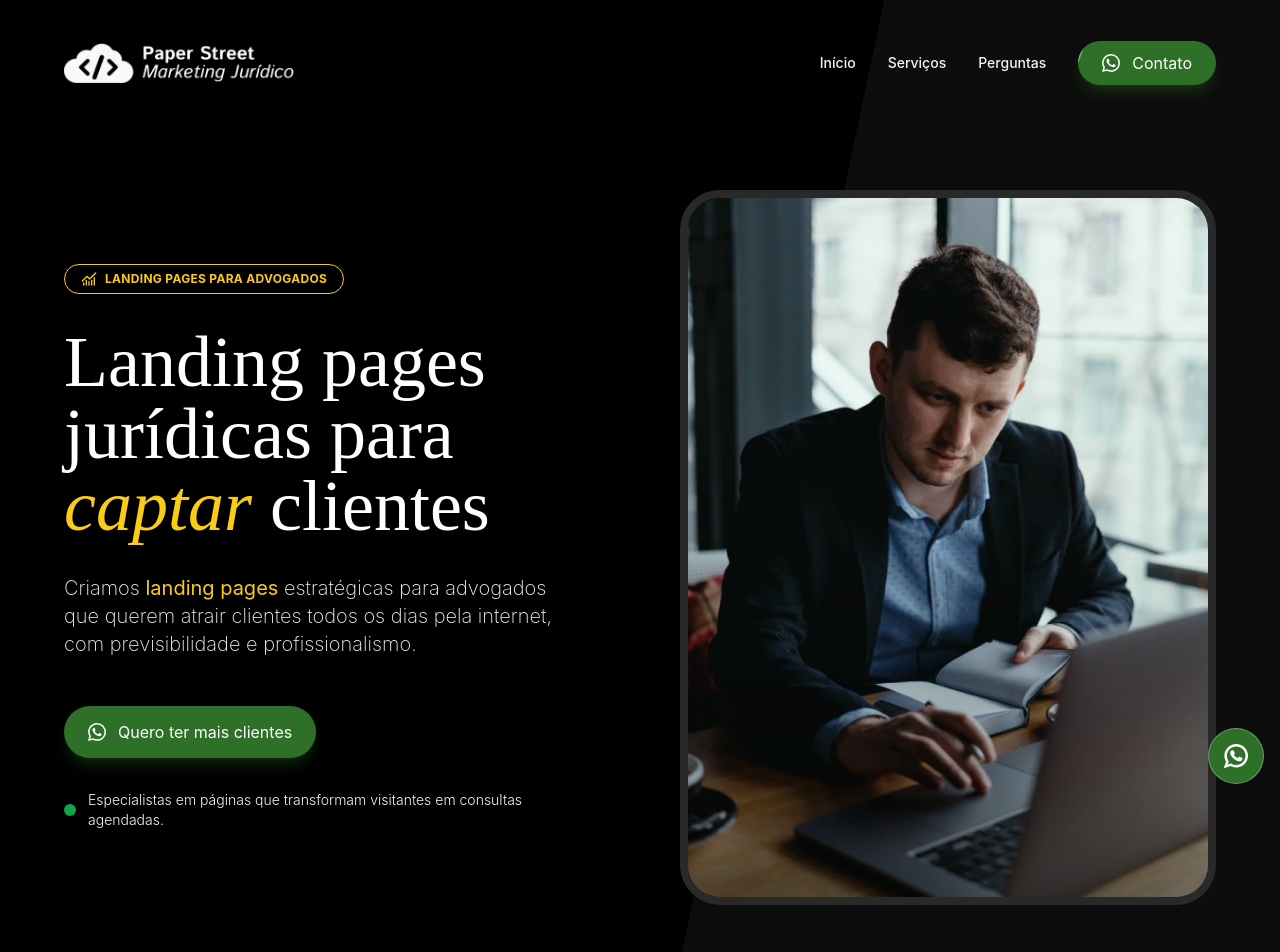
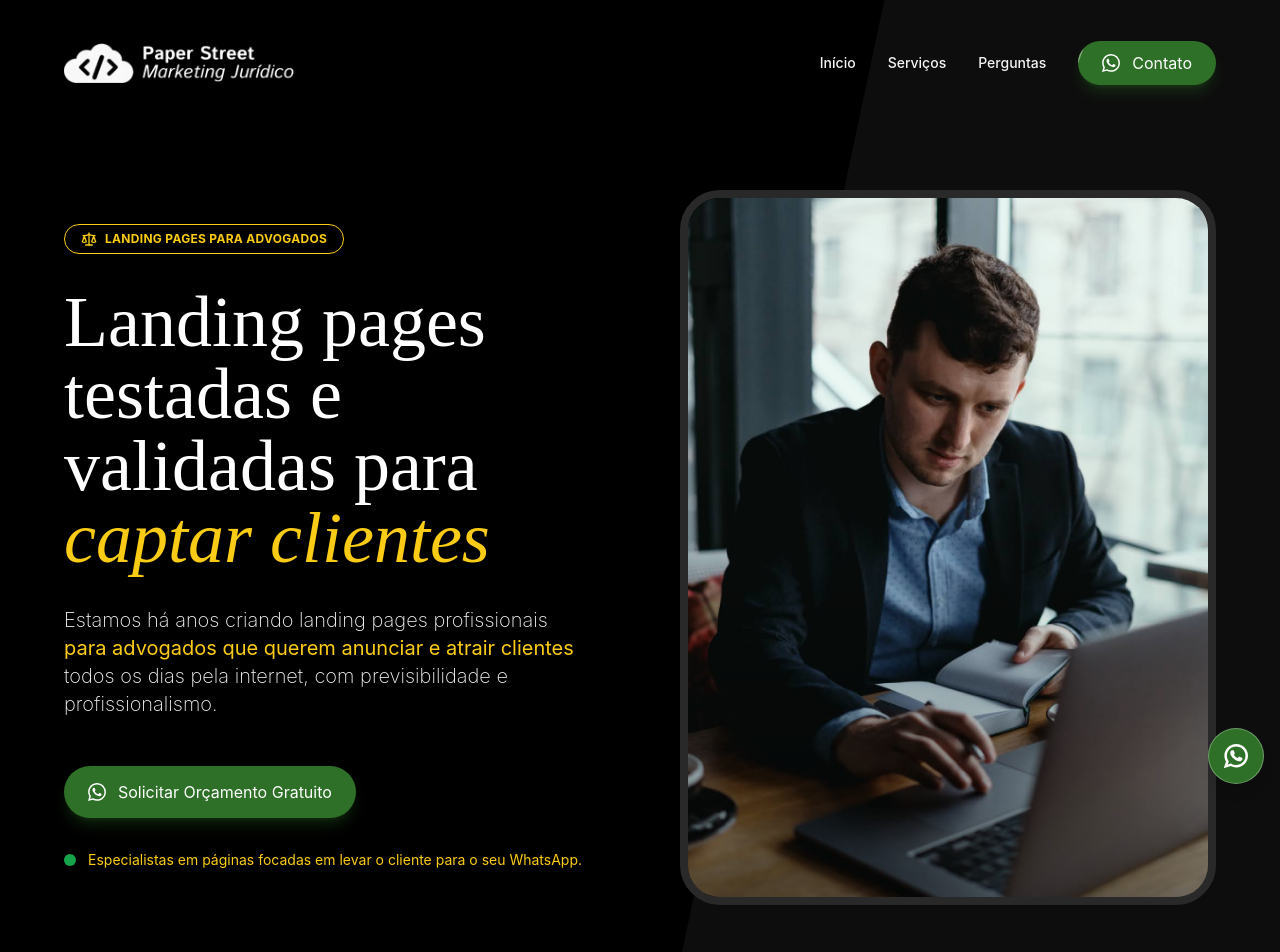
Before and after one commit to Paper-Street-Softwares/LP-Paper-Street, a React (Vite) app: page / in a window 1280 px wide. Shown: the top 952 px of the page. Built offline with nearby package versions, Linux system fonts and the light colour scheme.

Commit message:
feat: Ajustes de copy

```diff
--- a/src/components/sections/HeroTemplateNovo.jsx
+++ b/src/components/sections/HeroTemplateNovo.jsx
@@ -152,7 +152,7 @@ function HeroTemplateNovo({
                   {/* <BriefcaseBusiness className="w-4 h-4" /> */}
                   {/* <MapPin className="w-4 h-4" /> */}
                   {/* 🚨 */}
-                  <ChartNoAxesCombined className="w-4 h-4" />
+                  <Scale className="w-4 h-4" />
                 </span>
                 {content.texts.hero.miniTag}
               </div>
--- a/src/content/content.jsx
+++ b/src/content/content.jsx
@@ -140,16 +140,20 @@ const content = {
     },
     hero: {
       miniTag: <>LANDING PAGES PARA ADVOGADOS</>,
-      FirstPart: <span>Landing pages jurídicas para</span>,
+      FirstPart: <span>Landing pages testadas e validadas para</span>,
       Destaque: (
-        <span className="destaque relative italic font-light">captar</span>
+        <span className="destaque relative italic font-light">
+          captar clientes
+        </span>
       ),
-      SecondPart: <span>clientes</span>,
+      SecondPart: <span></span>,
       subtitle: (
         <p>
-          Criamos <strong className="text-primaryLight">landing pages</strong>{" "}
-          estratégicas para advogados que querem atrair clientes todos os dias
-          pela internet, com previsibilidade e profissionalismo.
+          Estamos há anos criando landing pages profissionais{" "}
+          <strong className="text-primaryLight">
+            para advogados que querem anunciar e atrair clientes
+          </strong>{" "}
+          todos os dias pela internet, com previsibilidade e profissionalismo.
         </p>
       ),
       heroDefaultImage: heroDefaultImg, // img da pessoa mobile
@@ -158,16 +162,16 @@ const content = {
       alt: "Imagem ilustrativa da Seção Início",
       ctaButtonAriaLabel:
         "Botão para chamada de ação para contato pelo whatsapp",
-      ctaButtonText: <>Quero ter mais clientes</>,
+      ctaButtonText: <>Solicitar Orçamento Gratuito</>,
       ctaButtonTextSecondary: <>A_Definir</>,
       obsHero: {
         icon: <LucideIdCard />,
         iconTwo: <LucideIdCard />,
         text: (
-          <>
-            Especialistas em páginas que transformam visitantes em consultas
-            agendadas.
-          </>
+          <strong className="text-primaryLight">
+            Especialistas em páginas focadas em levar o cliente para o seu
+            WhatsApp.
+          </strong>
         ),
         textTwo: <>A_Definir</>,
       },
@@ -183,7 +187,7 @@ const content = {
       ),
     },
     important: {
-      miniTag: <>DÚVIDAS E OBJEÇÕES COMUNS</>,
+      miniTag: <>Não precisa se preocupar</>,
       title: (
         <>
           As principais dúvidas dos advogados antes de investir em uma landing
```
